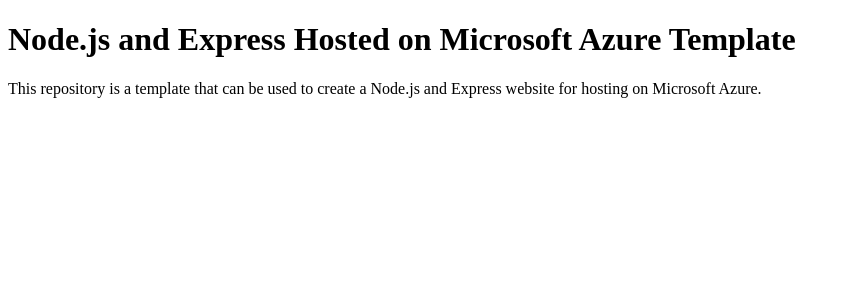
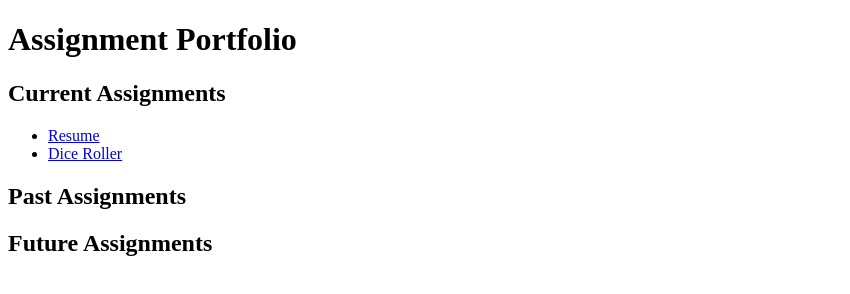
Before and after one commit to soren-t22/assignment-portfolio-st, a website: page client/index.html in a window 1280 px wide. Shown: the whole page, without its empty margins (0-850 px from the left). Drawn offline with Linux system fonts and the light colour scheme.

Commit message:
Changed index file.

```diff
--- a/client/index.html
+++ b/client/index.html
@@ -1,11 +1,38 @@
 <!DOCTYPE html>
-<html>
-<head>
-	<title>Node.js on Azure Template</title>
-</head>
-<body>
-	<h1>Node.js and Express Hosted on Microsoft Azure Template</h1>
-	<p>This repository is a template that can be used to create a Node.js and Express website for hosting on Microsoft
-	Azure.</p>
-</body>
+<html lang="en">
+    <head>
+        <title>Software Engineering</title>
+
+    </head>
+
+    <body>
+        <div><h1>Assignment Portfolio</h1></div>
+        <div>
+            <h2>Current Assignments</h2>
+            <p>
+                <ul>
+                    <li><a href="https://sorenthrawl-resume.azurewebsites.net" target="_blank">Resume</a></li>
+                    <li><a href="https://sorenthrawl-diceroller.azurewebsites.net" target="_blank">Dice Roller</a></li>
+                </ul>
+            </p>
+        </div>
+
+        <div>
+            <h2>Past Assignments</h2>
+            <p>
+                <ul>
+
+                </ul>
+            </p>
+        </div>
+
+        <div>
+            <h2>Future Assignments</h2>
+            <p>
+                <ul>
+
+                </ul>
+            </p>
+        </div>
+    </body>
 </html>
```
